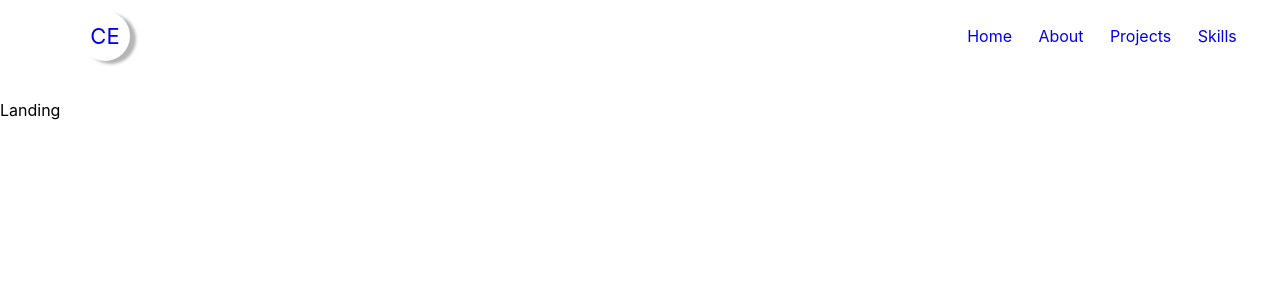
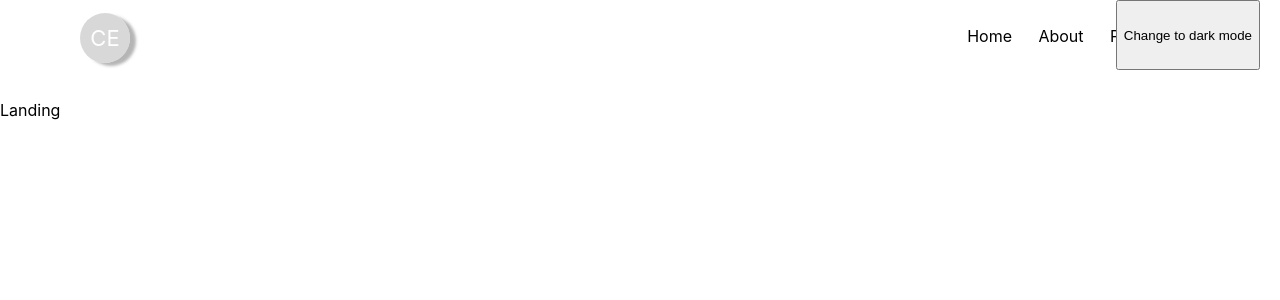
Before and after one commit to CEngmann91/portfolio, a React (Create React App) app: page / in a window 1280 px wide. Shown: the top 300 px of the page. Built offline with nearby package versions, Linux system fonts and the light colour scheme.

Commit message:
test build 6

```diff
--- a/src/App.js
+++ b/src/App.js
@@ -1,45 +1,32 @@
-import Navbar from './components/navbar/Navbar';
 import './App.css';
 import { BrowserRouter as Router, Routes, Route } from 'react-router-dom';
-// import { useThemeContext } from './utils/ThemeContext';
+import { useThemeContext } from './utils/ThemeContext';
+import Navbar from './components/navbar/Navbar';
 import Landing from './pages/Landing/Landing';
 import About from './pages/About/About';
 import Projects from './pages/Projects/Projects';
 import Skills from './pages/Skills/Skills';
 import Footer from './pages/Footer/Footer';
+import NotFound from './pages/NotFound/NotFound';
+
 
 function App() {
-  // const { theme } = useThemeContext();
-
-
-  const renderRoutes = (
-    <>
-      <Route exact path="/" element={<Landing />} />
-      <Route exact path="/about" element={<About />} />
-      <Route exact path="/projects" element={<Projects />} />
-      <Route exact path="/skills" element={<Skills />} />
-      <Route exact path="/footer" element={<Footer />} />
-      {/* <Route path="/404" component={() => <h1>Not Found!</h1>} /> */}
-      {/* <Redirect to="/404" /> */}
-    </>
-  )
+  const { theme } = useThemeContext();
 
   return (
-    <Router
-    // id={theme}
-    >
+    <Router id={theme}>
       <Navbar />
 
       <Routes>
-        {/* { renderRoutes() } */}
+
+        {/* Use it in this way, and it should work: */}
+        <Route path='*' element={<NotFound />} />
 
         <Route exact path="/" element={<Landing />} />
         <Route exact path="/about" element={<About />} />
         <Route exact path="/projects" element={<Projects />} />
         <Route exact path="/skills" element={<Skills />} />
         <Route exact path="/footer" element={<Footer />} />
-        {/* <Route path="/404" component={() => <h1>Not Found!</h1>} /> */}
-        {/* <Redirect to="/404" /> */}
 
       </Routes>
     </Router>
--- a/src/components/navbar/Navbar.js
+++ b/src/components/navbar/Navbar.js
@@ -1,18 +1,16 @@
 import React, { useState } from 'react'
 import './Navbar.css';
 import { NavLink } from 'react-router-dom';
-import { APP_NAME, NAVBAR } from '../../utils/constants';
-// import { useThemeContext } from '../../utils/ThemeContext';
+import { NAVBAR } from '../../utils/constants';
+import { useThemeContext } from '../../utils/ThemeContext';
 
 const Navbar = () => {
-    // const { theme, toggleTheme } = useThemeContext();
+    const { theme, toggleTheme } = useThemeContext();
     const [menuIsOpen, setMenuIsOpen] = useState(false)
 
 
     return (
-        <nav
-        // id={theme}
-        className='navbar-nav'>
+        <nav id={theme} className='navbar-nav'>
             <div className='navbar-center'>
                 <div className='navbar-wrapper'>
                     <NavLink className='ce-title-circle' to="/">
@@ -29,7 +27,11 @@ const Navbar = () => {
                 </ul>
 
             </div>
-                {/* <button className='navbar-temp-mode-toggle' onClick={toggleTheme}>Change to {theme} mode</button> */}
+
+
+            <button className='navbar-temp-mode-toggle' onClick={toggleTheme}>
+                Change to {theme} mode
+            </button>
         </nav>
     )
 }
--- a/src/index.js
+++ b/src/index.js
@@ -2,13 +2,13 @@ import React from 'react';
 import ReactDOM from 'react-dom/client';
 import './index.css';
 import App from './App';
-// import { ThemeProvider } from './utils/ThemeContext';
+import { ThemeProvider } from './utils/ThemeContext';
 
 const root = ReactDOM.createRoot(document.getElementById('root'));
 root.render(
   <React.StrictMode>
-    {/* <ThemeProvider> */}
+    <ThemeProvider>
       <App />
-    {/* </ThemeProvider> */}
+    </ThemeProvider>
   </React.StrictMode>
 );
```
